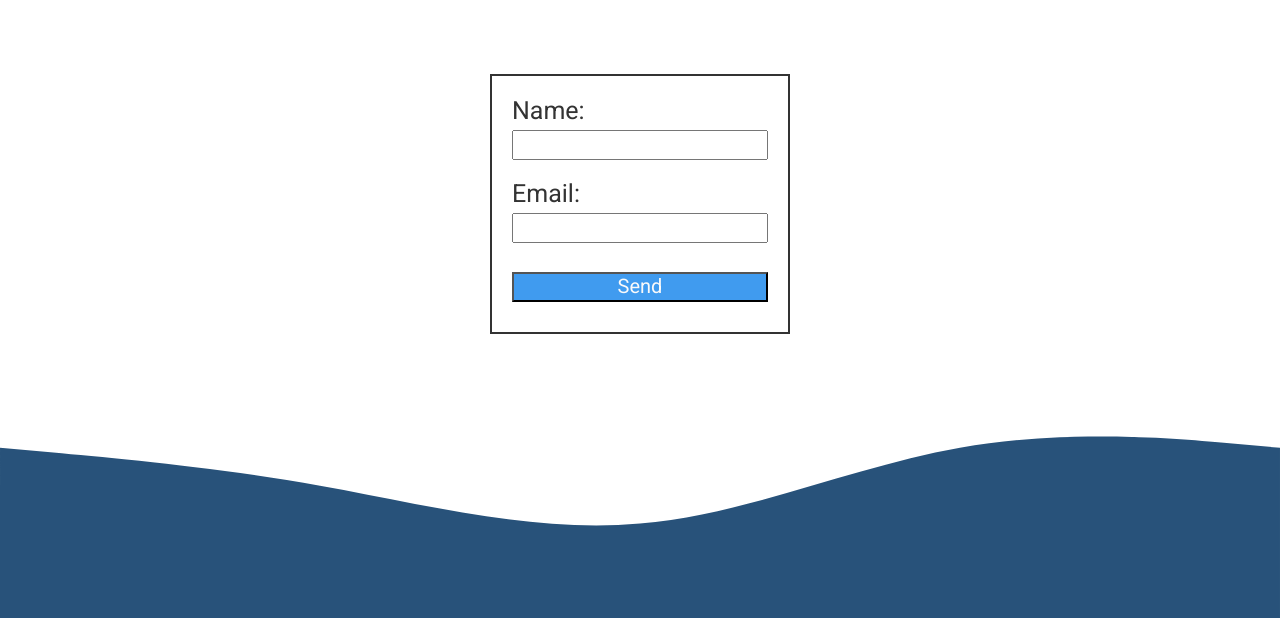
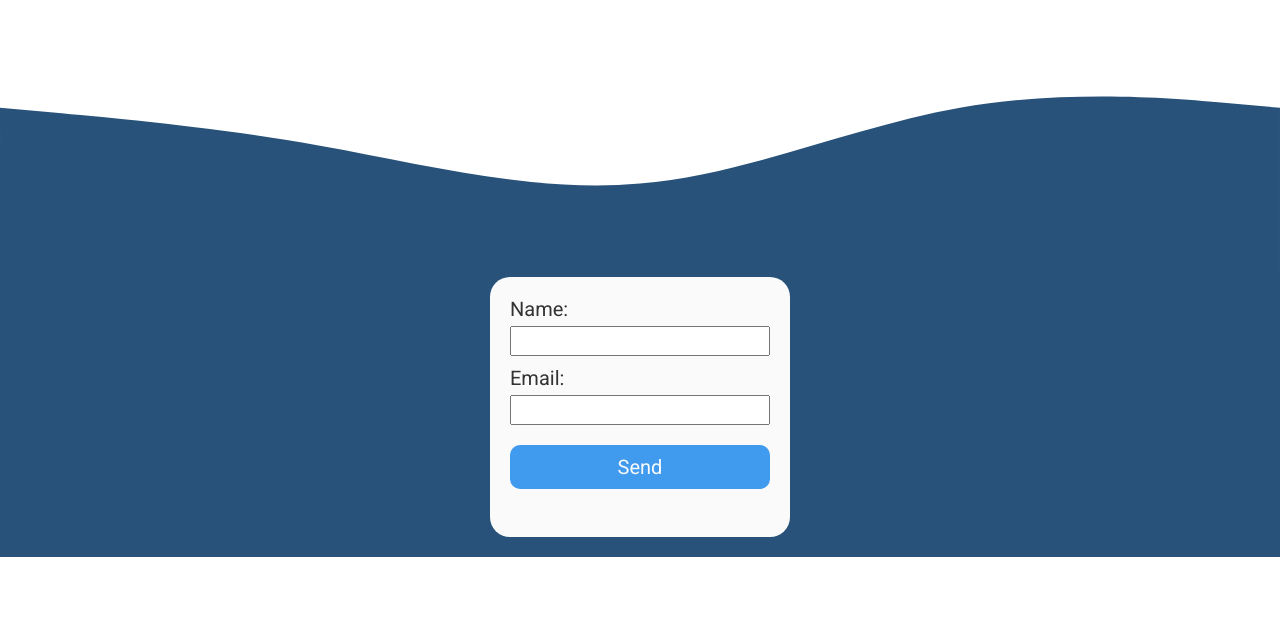
Before and after one commit to EmmaOyetey/nology-coursework, a plain HTML site: page 02-Web-fundamentals/development/sass/index.html in a window 1280 px wide. Shown: the part 326-948 px from the top of the page. After the commit the page ends 883 px from the top, so only its background shows below. Drawn offline with Linux system fonts and the light colour scheme.

Commit message:
final version

```diff
--- a/02-Web-fundamentals/development/sass/_components.scss
+++ b/02-Web-fundamentals/development/sass/_components.scss
@@ -48,44 +48,46 @@
 
 
 .contact-form {
-        border: 2px solid; /* Border around the form */
+        /* to add a border around the form border: 2px solid;  */
         padding: 20px; /* Padding inside the form */
         width: 300px; /* Set width of the form */
-        height: auto;
         margin: 0 auto; /* Center the form horizontally */
         display: flex;
-        flex-direction: column;
-        align-items: flex-start;
+        flex-direction: column; /*to stack on top */
+        align-items: flex-start; /*to stack from the top */
+        border-radius: 20px; /* to round the edges */
+        background-color: $color-white;
+        color: $color-primary;
 
         .label {
-            font-size: 25px;
-            font-family: $font-body;
+            font-size: 20px;
                 width: 100%; /* Make input fields fill the width of the form */
-                padding: px; /* Padding inside the input fields */
-                margin-bottom: 5px; /* Add space between input fields */
+                margin-bottom: 5px; /* Add space between label and input fields */
         }
 
         .input {
             width: 100%;
             height: 30px;
+            margin-bottom: 10px; /*add space between input field and next label */
             cursor: pointer; /* Change cursor to pointer on hover */
         }
 
         .submit-button {
-            font-family: $font-body;
             background-color: $color-submit;
-            width: 100%;
-            height: 30px;
-            margin: 10px 0 ;
-            padding-bottom: 5px;
+            width: 100%; /* make button width of the form */
+            padding: 10px; /*padding - space between text and edge of buttton */
+            margin-top: 10px; /*adding more space between above the button */
             font-size: 20px;
             color: $color-white;
+            border: none; /*removes border line */
+            border-radius: 10px;
         }
 }
 
 .wave {
     fill-opacity: 1;
     fill: $color-primary;
-
+    margin-bottom: -1px;
+    vertical-align: bottom;
 
 }
--- a/02-Web-fundamentals/development/sass/_layouts.scss
+++ b/02-Web-fundamentals/development/sass/_layouts.scss
@@ -1,6 +1,17 @@
+@use "./variables" as *;
+
 .header {
-    height: 40vh;
+    height: 30vh;
     display: flex;
     justify-content: center;
     align-items: center;
 }
+
+.contact {
+
+    min-height: 35vh;
+    padding-bottom: 20px; /* added padding under the contact form */
+    display: flex ;
+    justify-content: center;
+    background-color: $color-primary;
+}
--- a/02-Web-fundamentals/development/sass/index.html
+++ b/02-Web-fundamentals/development/sass/index.html
@@ -21,15 +21,7 @@
         </div>
     </header>
 
-    <form class = "contact-form" action="https://example.com/submit" method="post">
-        <label class= "label" for="name">Name:</label>
-        <input class = "input" type="text" id="name" name="name" required>
-        <br>
-        <label class = "label" for="email">Email:</label>
-        <input class = "input" type="email" id="email" name="email" required>
-        <br>
-        <input class = "submit-button" type="submit" value="Send">
-    </form>
+
 
     <main>
         <!--adding the wave graffic from getwave.io-->
@@ -39,6 +31,15 @@
             </path>
         </svg>
 
+        <section class = "contact">
+            <form class = "contact-form" action="https://example.com/submit" method="post">
+                <label class= "label" for="name">Name:</label>
+                <input class = "input" type="text" id="name" name="name" required>
+                <label class = "label" for="email">Email:</label>
+                <input class = "input" type="email" id="email" name="email" required>
+                <input class = "submit-button" type="submit" value="Send">
+            </form>
+        </section>
     </main>
 
 
```
Also changed, not shown: 02-Web-fundamentals/development/sass/main.css, 1 other file.
